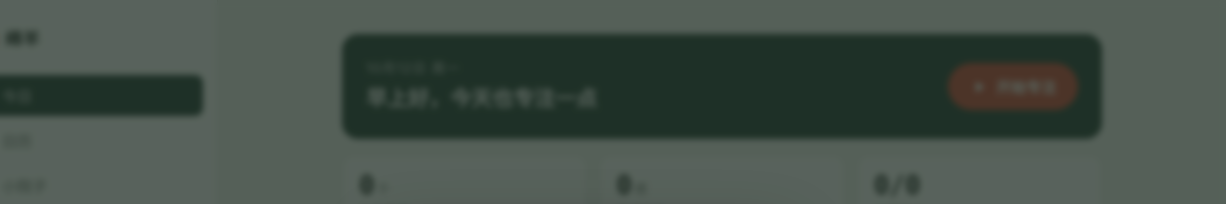
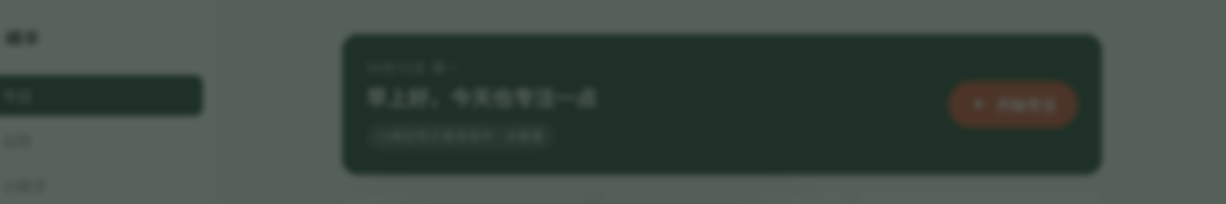
Before and after one commit to jinghuanyin-alt/mianyang-app, a plain HTML site: page index.html in a window 1280 px wide. Shown: the top 204 px of the page, 54-1280 px from the left. Drawn offline with Linux system fonts and the light colour scheme.

Commit message:
V4.16 update: index.html

```diff
--- a/index.html
+++ b/index.html
@@ -120,6 +120,8 @@ input:not([type=checkbox]):not([type=radio]),select,textarea{background:var(--su
 .hero{background:var(--brand);color:#fff;border-radius:16px;padding:24px;display:flex;align-items:center;justify-content:space-between;gap:16px;margin-bottom:16px}
 .hero-date{font-size:13.5px;opacity:.82;letter-spacing:1px}
 .hero-greet{font-size:21px;font-weight:700;margin-top:2px}
+.hero-pet{font-size:13px;opacity:.92;margin-top:7px;display:inline-flex;align-items:center;gap:4px;
+  background:rgba(255,255,255,.16);padding:4px 11px;border-radius:20px;cursor:pointer}
 .hero-start{background:var(--tomato);color:#fff;padding:13px 22px;border-radius:999px;font-weight:700;font-size:15px;white-space:nowrap;display:flex;align-items:center;gap:8px}
 .hero-start svg{width:18px;height:18px;fill:#fff}
 .stats{display:grid;grid-template-columns:repeat(3,1fr);gap:12px;margin-bottom:16px}
@@ -1621,11 +1623,23 @@ function renderToday(){
   const todayEvs=db.events.filter(e=>e.date===t).sort((a,b)=>(a.time||'99').localeCompare(b.time||'99'));
   const hour=new Date().getHours();
   const greet=hour<6?'夜深了':hour<11?'早上好':hour<14?'中午好':hour<18?'下午好':'晚上好';
+  const pet=db.pet;
+  let petLine='';
+  if(pet.state==='away'){
+    const sn=SCENE_MAP[pet.destination];
+    petLine=`${pet.name}正在「${sn?sn.name:'远方'}」旅行中`;
+  }else if(pet.state==='back'){
+    petLine=`${pet.name}回来啦，带回了明信片和特产`;
+  }else{
+    const act=HOME_ACTIVITIES[pet.homeAct||'idle']||HOME_ACTIVITIES.idle;
+    petLine=`${pet.name}在院子里${act.label}`;
+  }
   $('#page').innerHTML=`
     <div class="hero">
       <div>
         <div class="hero-date">${fmtCN(t).toUpperCase()}</div>
         <div class="hero-greet">${greet}，今天也专注一点</div>
+        <div class="hero-pet" onclick="location.hash='#/yard'">${petLine} · 去看看</div>
       </div>
       <button class="hero-start" id="heroStart" onclick="openTimer()">${ICONS.play}<span id="heroStartText">开始专注</span></button>
     </div>
```
